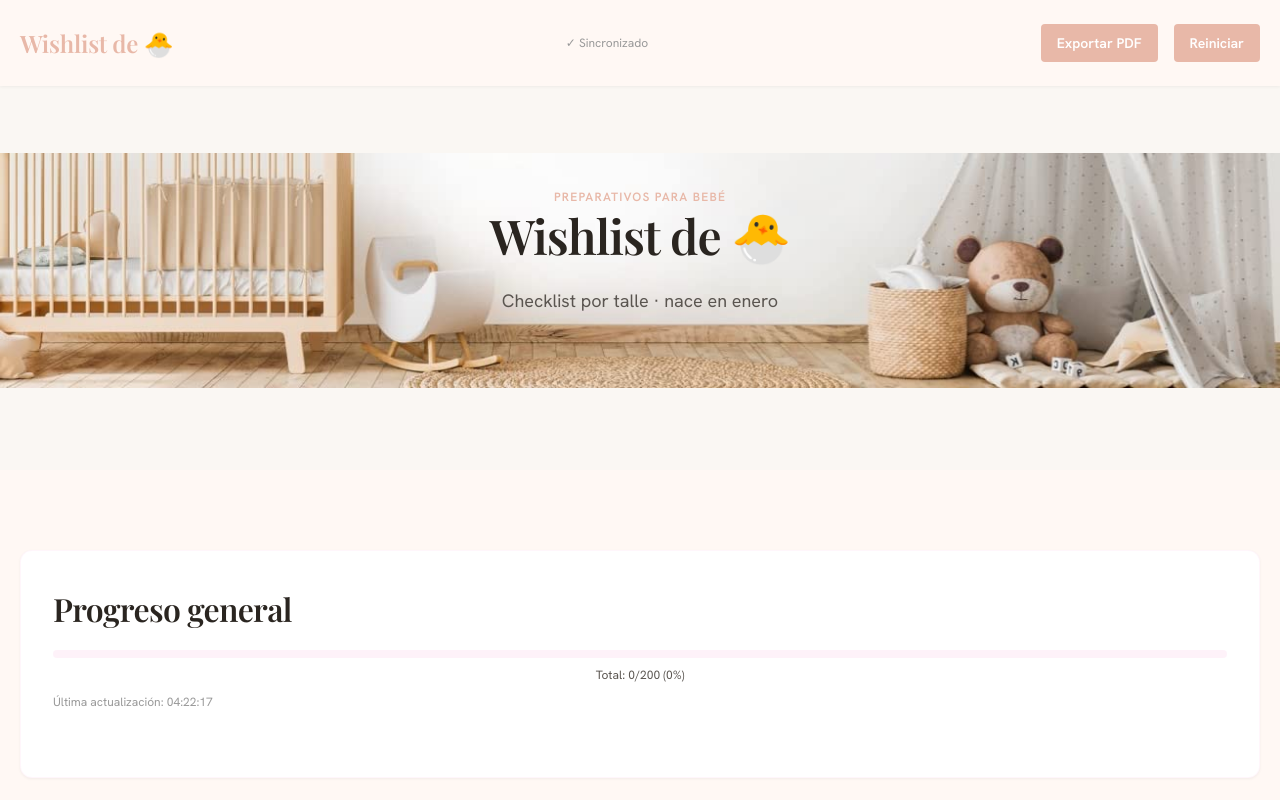
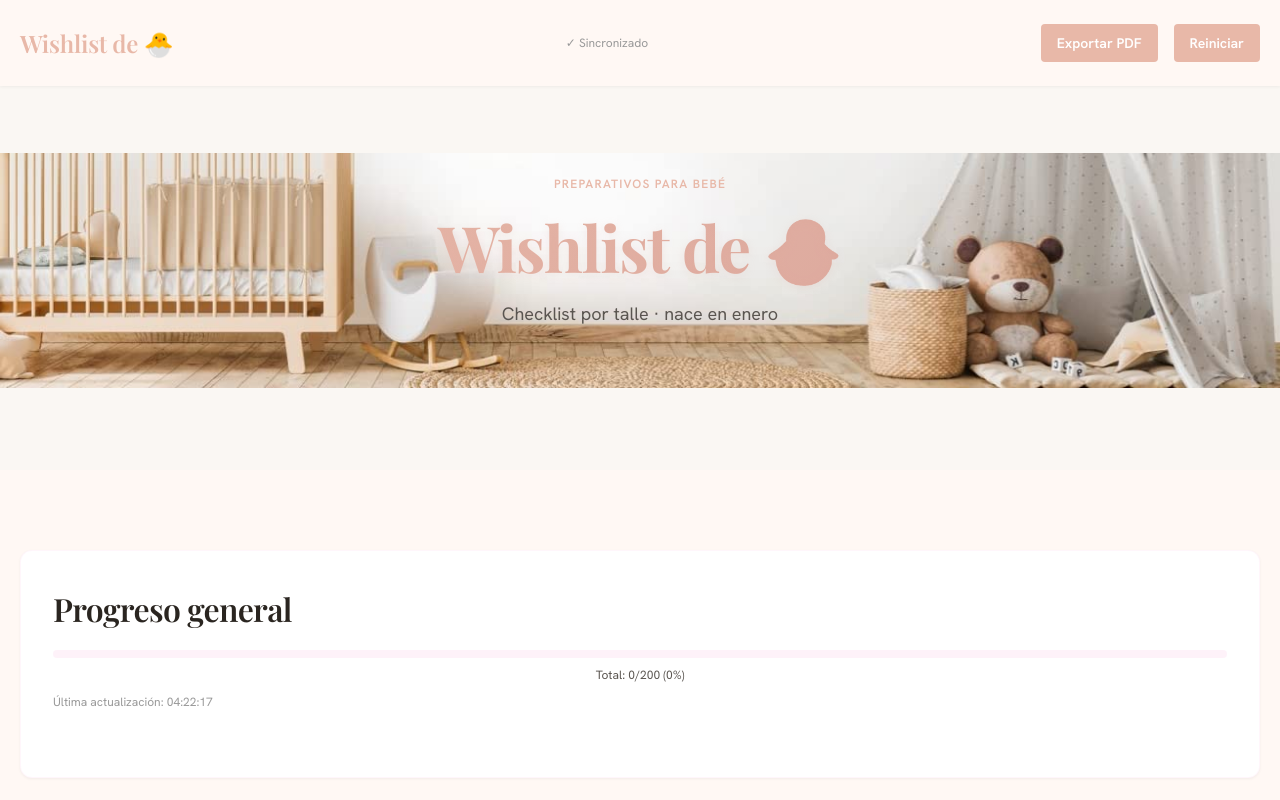
Before and after one commit to Gasudg/wishlist-bebe, a Next.js app: page / in a window 1280 px wide. Shown: the top 800 px of the page. Built offline with nearby package versions, Linux system fonts and the light colour scheme; no server answers; the database is empty.

Commit message:
Hero section: mismo ancho que cards + título con efectos gradient

```diff
--- a/app/components/Checklist.tsx
+++ b/app/components/Checklist.tsx
@@ -304,7 +304,10 @@ export function Checklist() {
 
       <section style={{
         position: "relative",
+        maxWidth: "1280px",
         width: "100%",
+        margin: "0 auto",
+        padding: "0 1.25rem",
         minHeight: "400px",
         display: "flex",
         alignItems: "center",
@@ -316,9 +319,9 @@ export function Checklist() {
         backgroundPosition: "center",
         backgroundColor: "#faf7f3"
       }}>
-        <div style={{ position: "relative", zIndex: 10, textAlign: "center", maxWidth: "48rem", margin: "0 auto" }}>
+        <div style={{ position: "relative", zIndex: 10, textAlign: "center", maxWidth: "48rem", margin: "0 auto", width: "100%" }}>
           <span className="hero-tag fade-in-up">Preparativos para bebé</span>
-          <h1 className="hero-title fade-in-up delay-100">Wishlist de 🐣</h1>
+          <h1 className="hero-title-fancy">Wishlist de 🐣</h1>
           <p className="hero-subtitle fade-in-up delay-200">Checklist por talle · nace en enero</p>
         </div>
       </section>
--- a/app/globals.css
+++ b/app/globals.css
@@ -49,6 +49,35 @@ h1, h2, h3, h4, h5, h6 {
 @keyframes spin {
   from { transform: rotate(0deg); }
   to { transform: rotate(360deg); }
+}
+
+@keyframes fadeInUp {
+  from {
+    opacity: 0;
+    transform: translateY(30px);
+  }
+  to {
+    opacity: 1;
+    transform: translateY(0);
+  }
+}
+
+.hero-section-container {
+  max-width: 1280px;
+  margin: 0 auto;
+  padding: 0 1.25rem;
+}
+
+.hero-title-fancy {
+  background: linear-gradient(135deg, #e8b8a8 0%, #d9a499 100%);
+  -webkit-background-clip: text;
+  -webkit-text-fill-color: transparent;
+  background-clip: text;
+  font-size: clamp(2.5rem, 6vw, 4rem);
+  font-weight: 700;
+  text-shadow: 0 2px 10px rgba(232, 181, 168, 0.2);
+  animation: fadeInUp 0.8s ease-out;
+  letter-spacing: -0.02em;
 }
 
 /* Header */
```
Also changed, not shown: .claude-flow/sessions/current.json, 1 other file (tests, documents, lock files or other folders).
